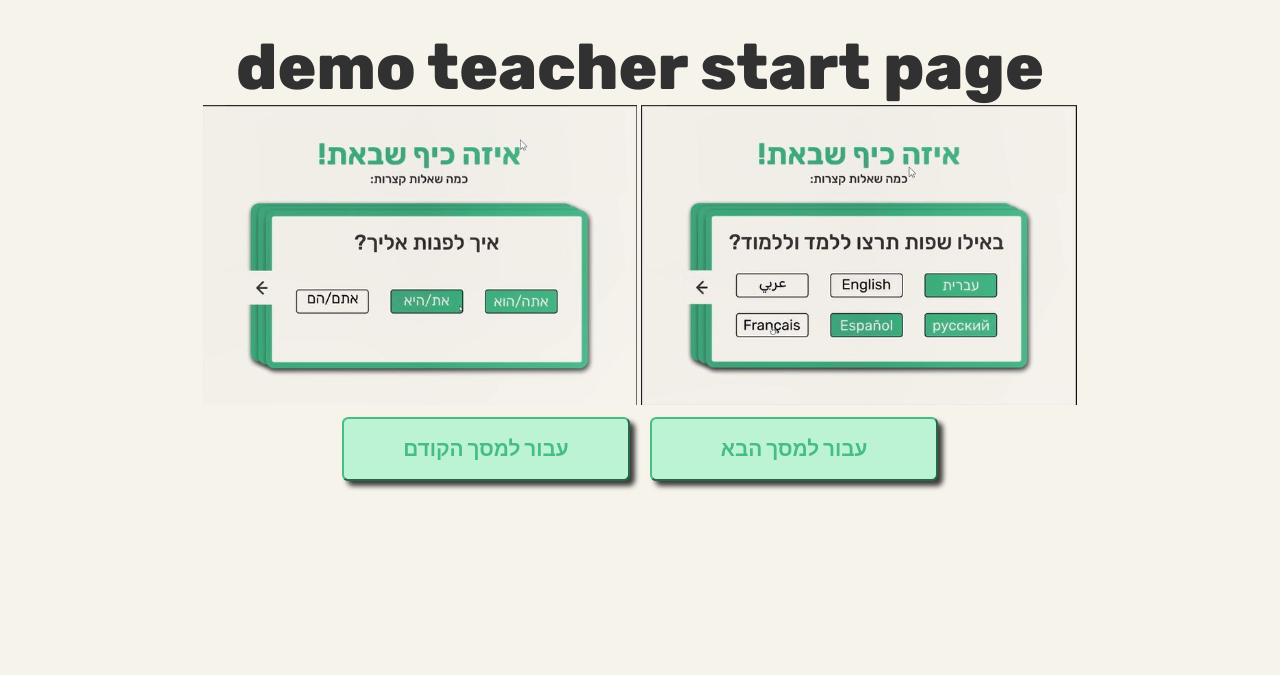
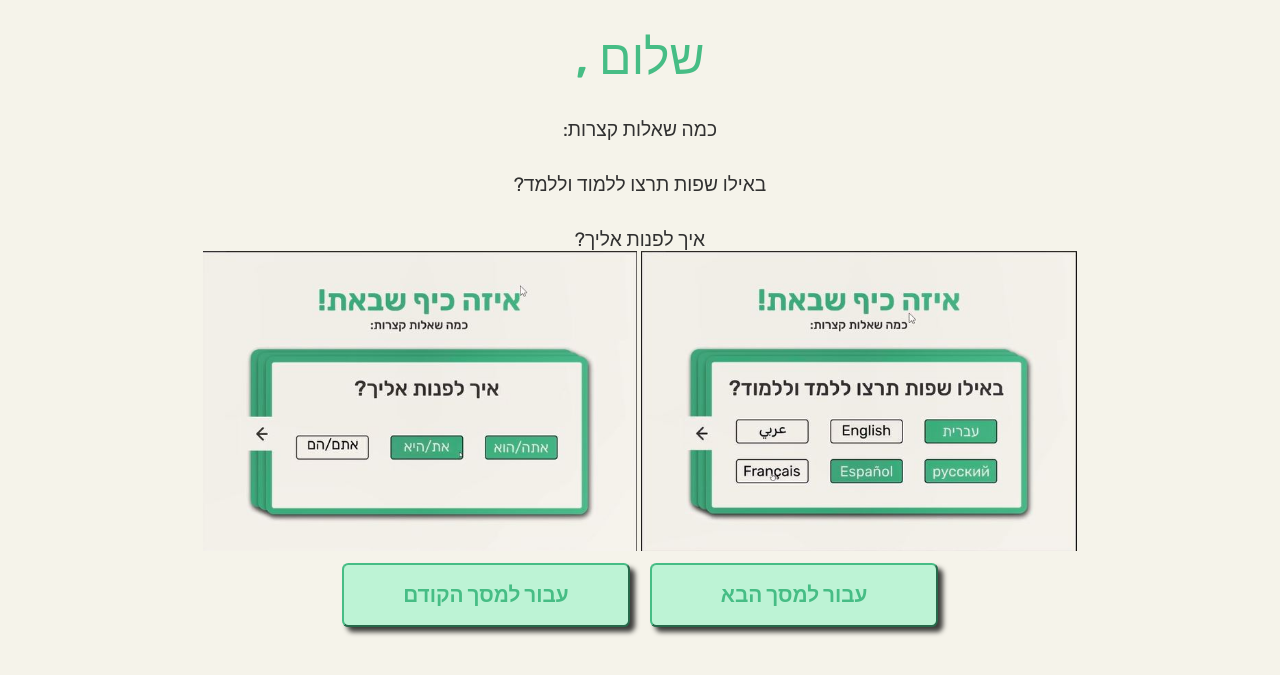
Before and after one commit to classmatedata/classmate, a plain HTML site: page site/www/start_config.html in a window 1280 px wide. Shown: the part 55-730 px from the top of the page. Drawn offline with Linux system fonts and the light colour scheme.

Commit message:
continue config, disable going from main screen

```diff
--- a/site/www/css/general.css
+++ b/site/www/css/general.css
@@ -52,6 +52,9 @@ button:hover {
  }
  .demo p {
     margin-top: 2rem;
+    color: var(--font-color-0);
+    font-size: larger;
+    font-weight: bolder;
  }
 
  .demo button {
--- a/site/www/css/index.css
+++ b/site/www/css/index.css
@@ -96,6 +96,11 @@ h1 , h1  *{
 .green {
     color:var(--font-color-1);
 }
+h2,h2 * {
+    color:var(--font-color-1);
+    font-weight: 500;
+    font-size:3rem;
+}
 
 button {
     width: fit-content;
--- a/site/www/index.js
+++ b/site/www/index.js
@@ -15,7 +15,10 @@ const texts_json_en = {
     ".text_intro_title_cont1": "Tutoring",
     ".text_intro_title_cont2": "",
     ".btn_sign_in_with_edu": "Eye-Level Lesson ",
-    ".text_username_id": "User Id"
+
+    ".text_username_id": "User Id",
+    ".text_Hello": "Hello",
+    ".text_a_number_short_questions": "a number of short questions:"
 };
 const texts_json_he = {
     "#lang": "he",
@@ -33,7 +36,11 @@ const texts_json_he = {
     ".text_intro_title_cont1": "בלימודים",
     ".text_intro_title_cont2": "בחינם",
     ".btn_sign_in_with_edu": "לשיעור בגובה עיניים ",
-    ".text_username_id": "קוד משתמש"
+
+    ".text_username_id": "קוד משתמש",
+
+    ".text_Hello": "שלום",
+    ".text_a_number_short_questions": "כמה שאלות קצרות:"
 };
 const dictionaries = { "he": { dir: "rtl", "texts": texts_json_he }, "en": { dir: "ltr", "texts": texts_json_en } };
 function fill_texts(lang_file) {
@@ -43,7 +50,7 @@ function fill_texts(lang_file) {
             const elem = document.querySelector(quilifier);
             if (elem !== null) { elem.innerHTML = data; }
             else {
-                console.log("error find  from dictionary ", lang_file["lang"], " not found in html:", quilifier, " not found");
+                // console.log("error find  from dictionary ", lang_file["lang"], " not found in html:", quilifier, " not found");
             }
         }
         else {
--- a/site/www/start_config.html
+++ b/site/www/start_config.html
@@ -33,8 +33,18 @@
     </header>
 
     <div class="container">
+
         <div class="demo">
-            <h1>demo teacher start page</h1>
+            <h2><span class="text_Hello"></span>&nbsp<span id="text_name"></span><span>,</span></h2>
+            <p class="text_a_number_short_questions"></p>
+            <div class="question">
+                 <p class="text_question_s_langs">באילו שפות תרצו ללמוד וללמד?</p>
+                 <ul id="config_question_s_langs"></ul>
+            </div>
+            <div class="question">
+                <p class="text_question_call">איך לפנות אליך?</p>
+                <ul id="config_question_calls"></ul>
+           </div>
             <img src="img/req/start_qeustion_Card1-selection.JPG" alt="">
             <img src="img/req/start_qeustion_Card2.JPG" alt="">
             <br>
@@ -57,6 +67,12 @@
 
 
         }
+        let user_data = {};
+        function initData() {
+            user_data =  JSON.parse(localStorage.getItem("user_data"));
+            document.querySelector("#text_name").innerText = user_data["name"];
+        }
+        initData();
     </script>
 </body>
 </html>
```
Also changed, not shown: site/www/index.html (+1 -1 lines).
